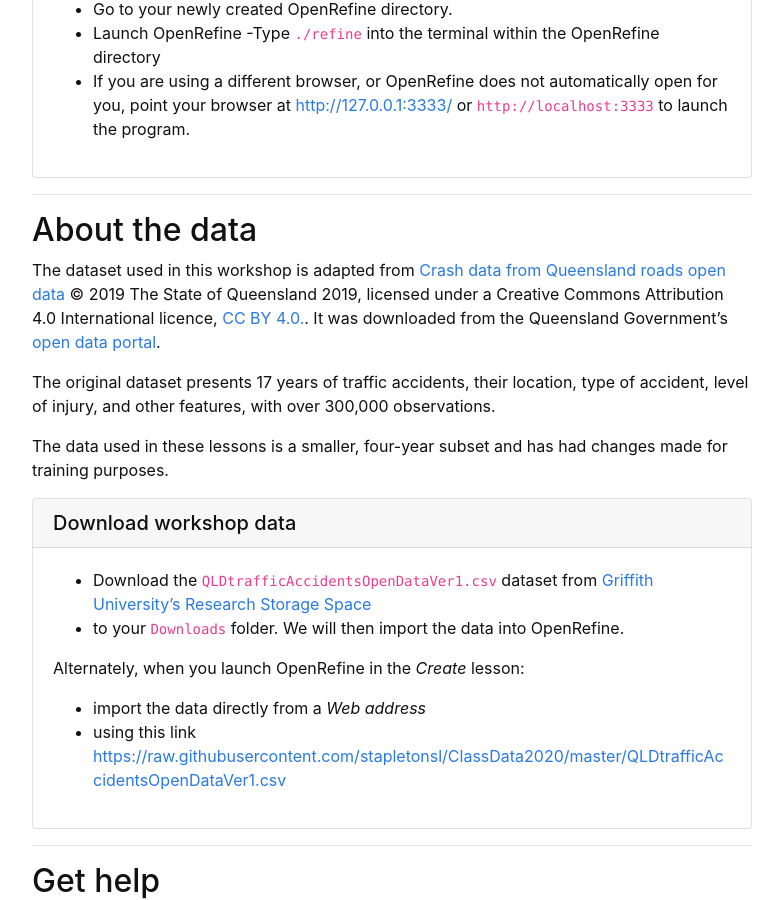
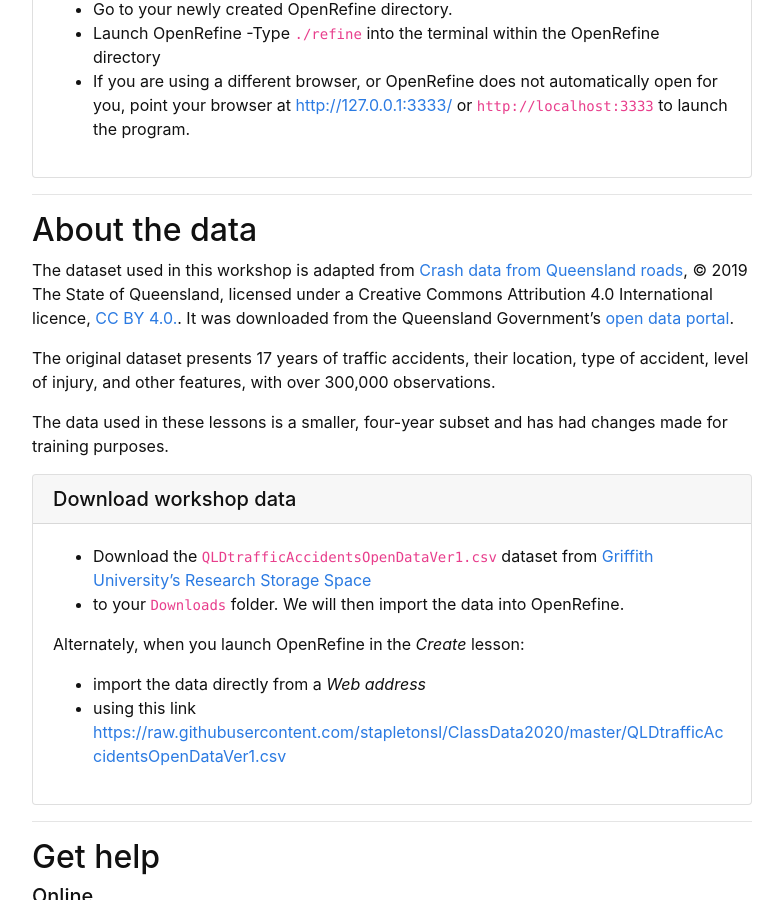
Before and after one commit to GULibrarySandbox/intro-data-wrangle, a Jekyll site: the page built from content/0-setup.md, in a window 1280 px wide and 900 px high, scrolled down 1724 px. Shown: the whole window, without its empty margins (248-1031 px from the left). Built offline with Jekyll 4.4.1, drawn with Linux system fonts in a browser that asks for light colours.

Commit message:
Update 0-setup.md

```diff
--- a/content/0-setup.md
+++ b/content/0-setup.md
@@ -57,7 +57,7 @@ You may also need to install Java for Windows
 
 ## About the data
 
-The dataset used in this workshop is adapted from [Crash data from Queensland roads open data](https://www.data.qld.gov.au/dataset/crash-data-from-queensland-roads) © 2019 The State of Queensland 2019, licensed under a Creative Commons Attribution 4.0 International licence, [CC BY 4.0.](https://creativecommons.org/licenses/by/4.0/).  It was downloaded from the Queensland Government’s [open data portal](https://www.data.qld.gov.au/).
+The dataset used in this workshop is adapted from [Crash data from Queensland roads](https://www.data.qld.gov.au/dataset/crash-data-from-queensland-roads), © 2019 The State of Queensland, licensed under a Creative Commons Attribution 4.0 International licence, [CC BY 4.0.](https://creativecommons.org/licenses/by/4.0/).  It was downloaded from the Queensland Government’s [open data portal](https://www.data.qld.gov.au/).
 
 The original dataset presents 17 years of traffic accidents, their location, type of accident, level of injury, and other features, with over 300,000 observations.
 
```
